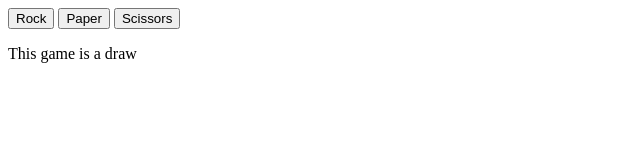
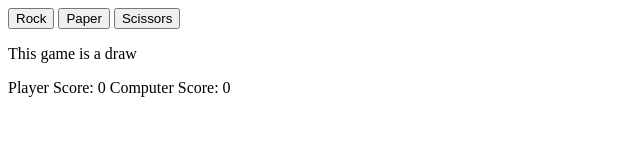
Before and after one commit to MohammedHAfifi/RockPaperScissors, a plain HTML site: page index.html in a window 1280 px wide. Both pictures are taken after a click on the button "Rock". Shown: the whole page, without its empty margins (0-640 px from the left). Drawn offline with Linux system fonts and the light colour scheme.

Commit message:
add scoring system

```diff
--- a/index.html
+++ b/index.html
@@ -18,6 +18,7 @@
 
     <div id="result">
         <p id="roundResult"></p>
+        <p id="score"></p>
     </div>
 </body>
 
--- a/script.js
+++ b/script.js
@@ -1,4 +1,6 @@
 let playerSelection = '';
+let playerScore = 0;
+let computerScore = 0;
 
 function getComputerChoice() {
     let random = Math.floor(Math.random() * 3);
@@ -17,19 +19,23 @@ function playRound(playerSelection, computerSelection) {
     } else if ((playerSelection == "rock" && computerSelection == "scissors")
         || (playerSelection == "paper" && computerSelection == "rock")
         || (playerSelection == "scissors" && computerSelection == "paper")) {
+        playerScore++
         return `You won! ${playerSelection} beats ${computerSelection}`;
     } else {
+        computerScore++
         return `You lose! ${playerSelection} loses to ${computerSelection}`;
     };
 };
 
 let buttons = document.querySelectorAll('.btn');
 let result = document.querySelector('#roundResult');
+let score = document.querySelector('#score');
 
 buttons.forEach((button) => {
     button.addEventListener('click', () => {
         playerSelection = button.id;
         let computerSelection = getComputerChoice();
         result.textContent = playRound(playerSelection, computerSelection);
+        score.textContent = `Player Score: ${playerScore} Computer Score: ${computerScore}`;
     })
 });
```
